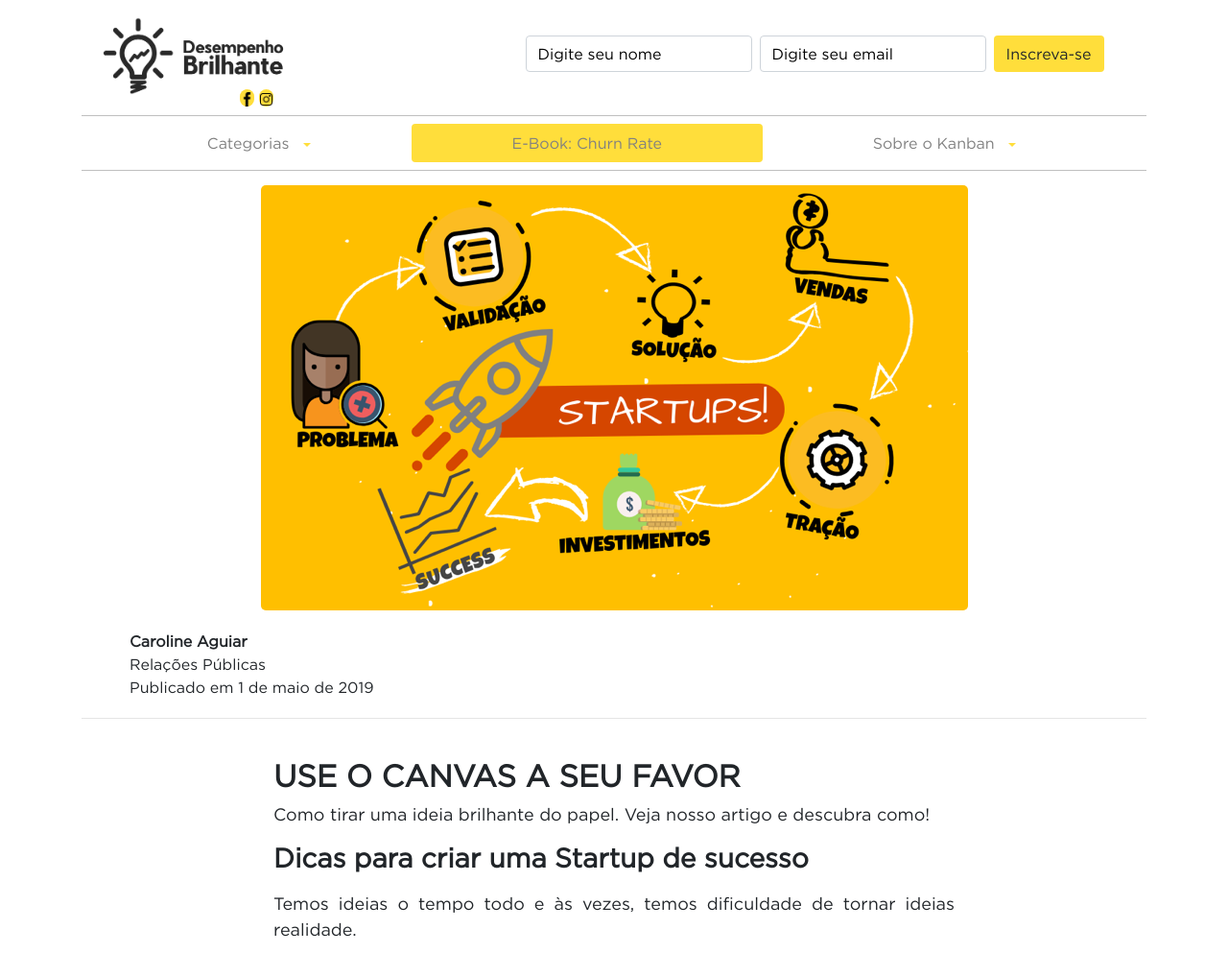
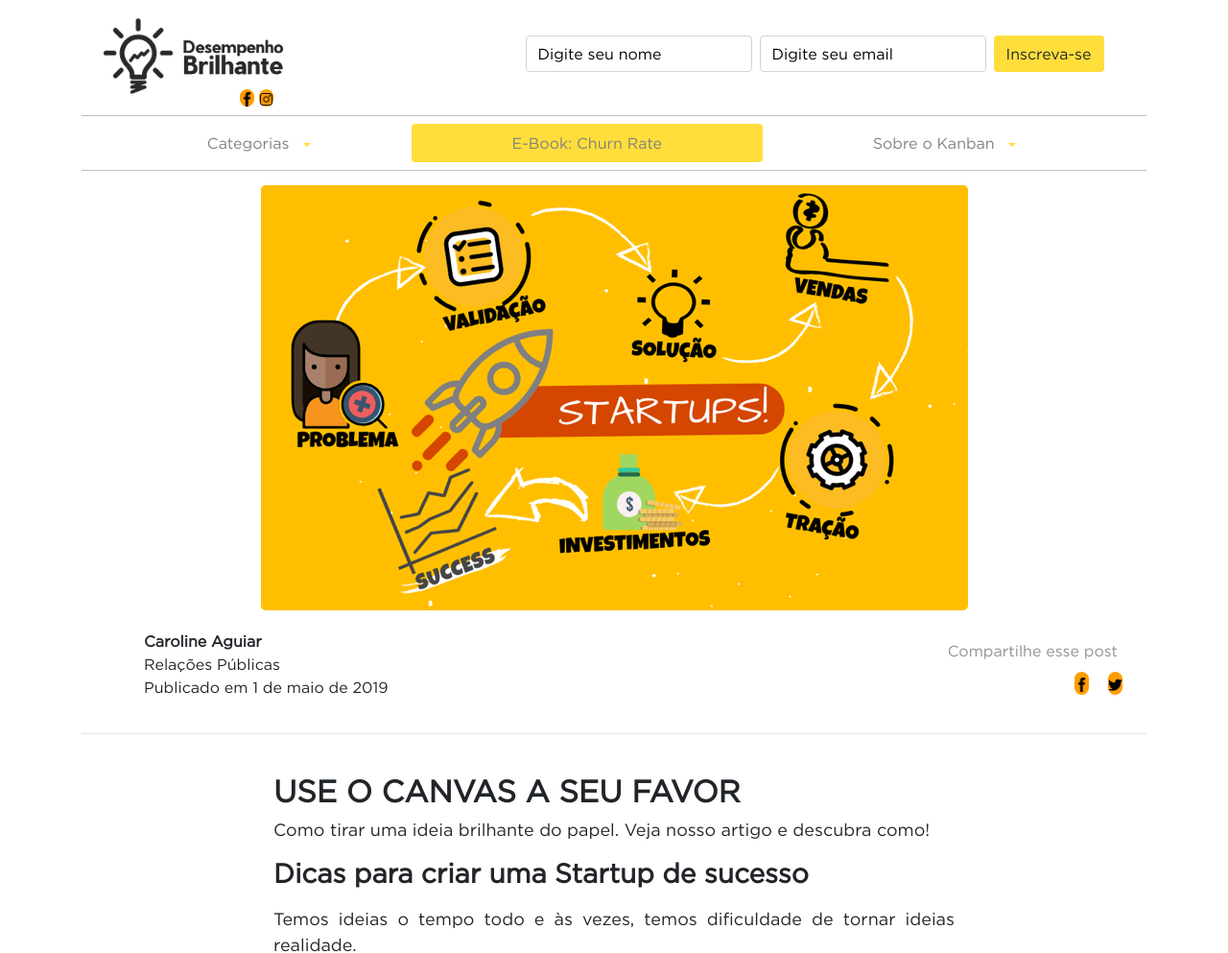
Before and after one commit to sherlockgama/desempenhobrilhante, a PHP site: page /use-o-canvas-a-seu-favor.php in a window 1280 px wide. Shown: the top 993 px of the page at 96% size. Run offline with PHP 8.4, Linux system fonts and the light colour scheme; some libraries are stand-ins or nearby versions.

Commit message:
Adicionando compartilhamento de mídia social

```diff
--- a/css/main.css
+++ b/css/main.css
@@ -34,7 +34,7 @@
 }
 
 .social-icons > a {
-    background-color: var(--main-color);
+    background-color: var(--orange-color);
     border-radius: 9px;
 }
 
@@ -136,7 +136,7 @@
 }
 
 .footer-social-icons > a {
-    background-color: var(--main-color);
+    background-color: var(--orange-color);
     border-radius: 9px;
     margin: 10px;
 }
@@ -224,3 +224,8 @@
 .card-header {
     padding-top: 30px;
 }
+
+.share-this-post {
+    opacity: 0.5;
+    margin-top: 30px;
+}
--- a/use-o-canvas-a-seu-favor.php
+++ b/use-o-canvas-a-seu-favor.php
@@ -10,10 +10,27 @@
             <div class="row justify-content-center">
                 <img src="img/gestao/canvas_artigo.png" class="image-article">
             </div>
-            <div class="author">
-                <b>Caroline Aguiar</b></br>
-                Relações Públicas</br>
-                Publicado em 1 de maio de 2019
+            <div class="row">
+                <div class="col-6">
+                    <div class="author">
+                    <b>Caroline Aguiar</b></br>
+                        Relações Públicas</br>
+                        Publicado em 1 de maio de 2019
+                    </div>
+                </div>
+                <div class="col-6">
+                    <div class="row justify-content-end footer-social-icons">
+                        <div class="col-12 share-this-post text-right">
+                            Compartilhe esse post
+                        </div>
+                        <a href="https://www.facebook.com/sharer/sharer.php?u=http://www.desempenhobrilhante.com.br/use-o-canvas-a-seu-favor.php&t=" title="Compartilhar no Facebook" target="_blank">
+                            <img src="img/icon/facebook.png" height="15px">
+                        </a>
+                        <a href="https://twitter.com/intent/tweet?text=Use%20o%20canvas%20a%20seu%20favor&url=http://www.desempenhobrilhante.com.br/use-o-canvas-a-seu-favor.php" target="_blank" title="Compartilhar no Twitter">
+                            <img src="img/icon/twitter.png" height="15px">
+                        </a>
+                    </div>
+                </div>
             </div>
             <hr></br>
             <div class="col-8 offset-2" style="font-size:18px">
```
Also changed, not shown: descubra-como-ter-um-dream-team.php (+21 -4 lines), eu-quero-vender-mais-e-agora.php (+21 -4 lines), img/icon/twitter.png (added).
